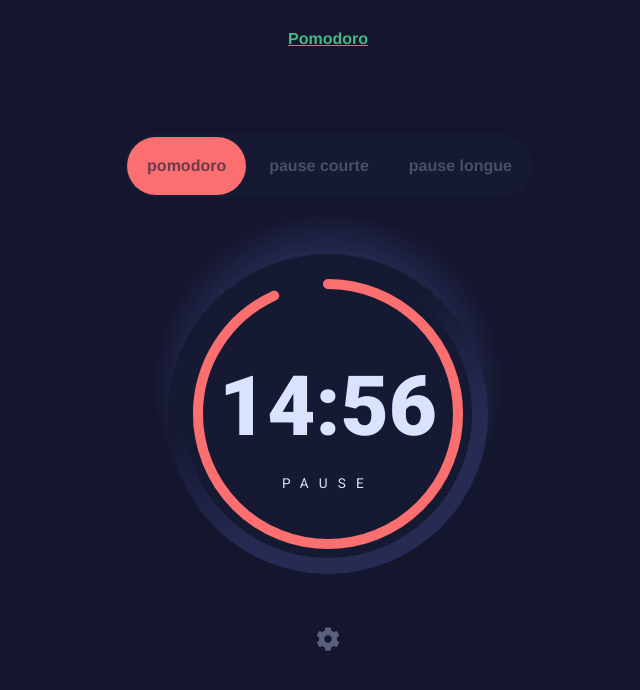
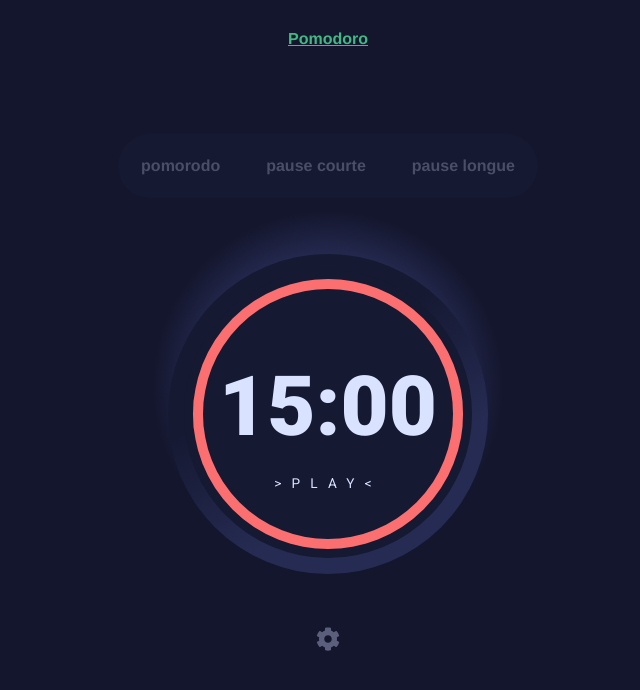
Before and after one commit to Console-buche/pomodoro, a Vue app: page / in a window 1280 px wide. Shown: the top 690 px of the page, without its empty margins (312-952 px from the left). Built offline with nearby package versions, Linux system fonts and the light colour scheme.

Commit message:
Bientôt la fin. Timer OK, settings OK. Encore quelques petites choses cf readme

```diff
--- a/src/components/CircleTimer.vue
+++ b/src/components/CircleTimer.vue
@@ -5,9 +5,7 @@
       :stroke-width="strokeWidth"
       :fill="fill"
       :stroke-dasharray="`${startCircumference} ${startCircumference}`"
-      :style="`stroke-dashoffset:${
-        currentCircumference + startCircumference + elapsed
-      }; transition: ${animSpeed}s stroke-dashoffset`"
+      :style="`stroke-dashoffset:${dashOffsett}; transition: ${animSpeed}s stroke-dashoffset`"
       stroke-linecap="round"
       :r="normalizedRadius"
       :cx="geometry.cx"
@@ -23,12 +21,19 @@
     color: {
       type: Object,
     },
+    timerstate: {
+      type: Boolean,
+    },
+    currentTimer: {
+      type: Number,
+    },
+    resetPlease: {
+      type: String,
+    },
   },
   data() {
     return {
       one_min_to_ms: 1 / 60,
-      time_selected_in_min: 1,
-      isRunning: true,
       dashOffset: "0",
       strokeWidth: 10,
       fill: "transparent",
@@ -40,6 +45,13 @@
       elapsedTime: 0, //percent
     };
   },
+  watch: {
+    resetPlease: function (o, n) {
+      if (n !== o) {
+        this.elapsedTime = 0;
+      }
+    },
+  },
   computed: {
     normalizedRadius() {
       return this.geometry.r - this.strokeWidth * 2;
@@ -50,11 +62,15 @@
     currentCircumference() {
       return this.normalizedRadius * 2 * Math.PI;
     },
+
     elapsed() {
       return this.startCircumference * this.elapsedTime;
     },
+    dashOffsett() {
+      return this.currentCircumference + this.startCircumference + this.elapsed;
+    },
     pomodoroTimer() {
-      return this.one_min_to_ms / this.time_selected_in_min;
+      return this.one_min_to_ms / this.currentTimer;
     },
     animSpeed() {
       return 1 - this.pomodoroTimer;
@@ -63,7 +79,7 @@
   created() {
     const d = this; //watch out for setinterval this scope
     setInterval(function () {
-      if (d.isRunning) {
+      if (d.timerstate) {
         d.elapsedTime += d.pomodoroTimer;
         d.$emit("time-tick");
       }
--- a/src/components/Header.vue
+++ b/src/components/Header.vue
@@ -1,9 +1,18 @@
 <template>
   <div :class="font">
     <ul>
-      <li :class="['active', color.name]">pomodoro</li>
-      <li>pause courte</li>
-      <li>pause longue</li>
+      <li
+        v-for="option in timerOptions"
+        :key="option.id"
+        @click.stop="pick"
+        :data-id="option.name"
+        :class="[
+          { active: activeTimer == option.name },
+          { [color.name]: activeTimer == option.name },
+        ]"
+      >
+        {{ option.name }}
+      </li>
     </ul>
   </div>
 </template>
@@ -16,6 +25,23 @@
     },
     font: {
       type: String,
+    },
+  },
+  data() {
+    return {
+      timerOptions: [
+        { name: "pomorodo", id: 1 },
+        { name: "pause courte", id: 2 },
+        { name: "pause longue", id: 3 },
+      ],
+      activeTimer: "pomodoro",
+    };
+  },
+  methods: {
+    pick(e) {
+      console.log(e);
+      let el = e.target.dataset.id;
+      this.activeTimer = el;
     },
   },
 };
@@ -38,9 +64,12 @@
       padding: 20px
       position: relative
       white-space: nowrap
+      border-radius: 30px
+      margin: 3px
+
+    &:hover
+      cursor: pointer
 
 .active
   color: #6b3a4c
-  margin: 3px
-  border-radius: 30px
 </style>
--- a/src/components/Timer.vue
+++ b/src/components/Timer.vue
@@ -1,11 +1,17 @@
 <template>
   <div class="container">
-    <CircleTimer :color="color" @time-tick="$emit('time-tick')" />
+    <CircleTimer
+      :timerstate="timerState"
+      :currentTimer="currentTimer"
+      :color="color"
+      :resetPlease="resetPlease"
+      @time-tick="$emit('time-tick')"
+    />
     <div class="circle">
       <div class="time_left">
         {{ timer.pomodoro.toFixed(2).replace(".", ":") }}
       </div>
-      <div class="pause_btn">pause</div>
+      <div class="pause_btn" @click="toggleTimer">{{ timerBtnLabel }}</div>
     </div>
   </div>
 </template>
@@ -13,7 +19,7 @@
 import CircleTimer from "./CircleTimer.vue";
 export default {
   name: "Timer",
-  emits: ["time-tick"],
+  emits: ["time-tick", "toggle-timer"],
   components: {
     CircleTimer,
   },
@@ -23,6 +29,28 @@
     },
     timer: {
       type: Object,
+    },
+    currentTimer: {
+      type: Number,
+    },
+    timerState: {
+      type: Boolean,
+    },
+    resetPlease: {
+      type: String,
+    },
+  },
+  computed: {
+    timerBtnLabel() {
+      return this.timerState ? ">PAUSE<" : ">PLAY<";
+    },
+    theTimerState() {
+      return this.timerState ? false : true;
+    },
+  },
+  methods: {
+    toggleTimer() {
+      this.$emit("toggle-timer", this.theTimerState);
     },
   },
 };
@@ -68,6 +96,9 @@
       transform: translateY(1.5em)
       text-transform: uppercase
 
+      &:hover
+        cursor: pointer
+
     &:before
       content: ''
       position: absolute
--- a/src/views/About.vue
+++ /dev/null
@@ -1,5 +0,0 @@
-<template>
-  <div class="about">
-    <h1>This is an about page</h1>
-  </div>
-</template>
--- a/src/views/Home.vue
+++ b/src/views/Home.vue
@@ -2,9 +2,13 @@
   <section>
     <Header :color="global_style.color" :font="global_style.font" />
     <Timer
+      :currentTimer="currentTimer"
       :color="global_style.color"
       :timer="timer_settings"
+      :timerState="timerState"
+      :resetPlease="resetPlease"
       @time-tick="tick"
+      @toggle-timer="toggleTimer"
     />
     <Settings :color="global_style.color" @refresh="refreshApp" />
   </section>
@@ -33,9 +37,26 @@
         pause_courte: 5,
         pause_longue: 25,
       },
+      timer_backup: {
+        pomodoro: 15,
+        pause_courte: 5,
+        pause_longue: 25,
+      },
+      timerState: false,
+      resetPlease: "",
+      currentTimer: 15,
     };
   },
+
   methods: {
+    resetTimer() {
+      this.timerState = false;
+      this.currentTimer = this.timer_backup.pomodoro;
+      this.resetPlease += "again";
+    },
+    toggleTimer() {
+      this.timerState = !this.timerState;
+    },
     refreshApp(d) {
       console.log(d);
       this.global_style.color = d.color ? d.color : this.global_style.color;
@@ -48,9 +69,10 @@
         pause_longue: d.pause_longue,
       };
 
+      //safety type coercing, whatever to number
       let parseInt_timer_settings = Object.entries(timer_settings).reduce(
         function (accArray, nextTimer) {
-          accArray[nextTimer[0]] = nextTimer[1] + 10;
+          accArray[nextTimer[0]] = nextTimer[1];
           return accArray;
         },
         {}
@@ -58,8 +80,13 @@
 
       //store parseInt timer settings, just in case
       this.timer_settings = { ...parseInt_timer_settings };
+      this.timer_backup = { ...parseInt_timer_settings };
+
+      this.timer_settings = { ...this.timer_backup };
+      this.resetTimer();
     },
     tick() {
+      if (this.timerState) {
         let decimals = Number(
           Math.abs(
             Math.floor(this.timer_settings[this.activeTimer]) -
@@ -67,16 +94,16 @@
           ).toFixed(2)
         );
 
-      console.log(decimals);
-
+        //ugly yet readble. Prefered this to minmaxing or ternary checking, although lengthy
         if (decimals == 0) {
           this.timer_settings[this.activeTimer] =
-          this.timer_settings[this.activeTimer] - 0.4;
+            this.timer_settings[this.activeTimer] - 0.41; //hardcoding ftw ?
         } else {
           this.timer_settings[this.activeTimer] =
             decimals > 0.6
               ? Math.floor(this.timer_settings[this.activeTimer]) + 0.6
               : this.timer_settings[this.activeTimer] - 0.01;
+        }
       }
     },
   },
```
Also changed, not shown: demo--pomodoro.gif (added), 1 other file (tests, documents, lock files or other folders). Lines whose indentation alone changed are shown as unchanged.
